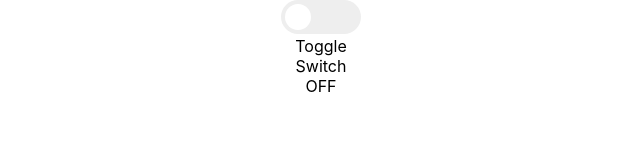
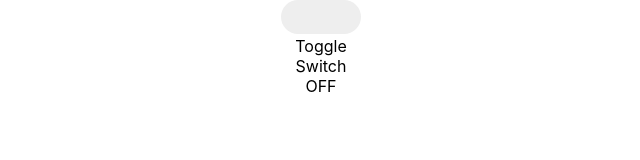
Before and after one commit to crystal993/custom-component, a React (Create React App) app in the folder custom-component/: page / in a window 1280 px wide. Shown: the top 160 px of the page, without its empty margins (319-959 px from the left). Built offline with nearby package versions, Linux system fonts and the light colour scheme.

Commit message:
toggle slider css

```diff
--- a/custom-component/src/App.css
+++ b/custom-component/src/App.css
@@ -67,24 +67,3 @@
 .slider.round {
   border-radius: 34px;
 }
-
-/* slider-ball */
-.slider.round:before {
-  border-radius: 50%;
-}
-
-.slider:before {
-  position: absolute;
-  content:"";
-  height: 26px;
-  width: 26px;
-  left: 4px;
-  bottom:4px;
-  background-color: white;
-  transition: 0.4s;
-}
-
-/* move */
-input:checked + .slider:before {
-  transform: translateX(46px);
-}
```
